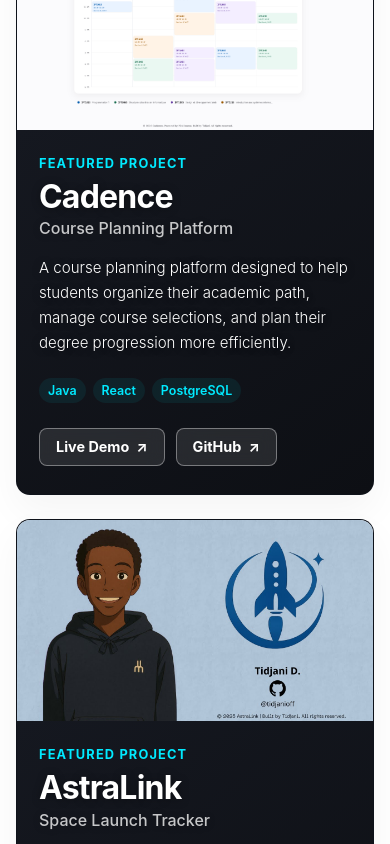
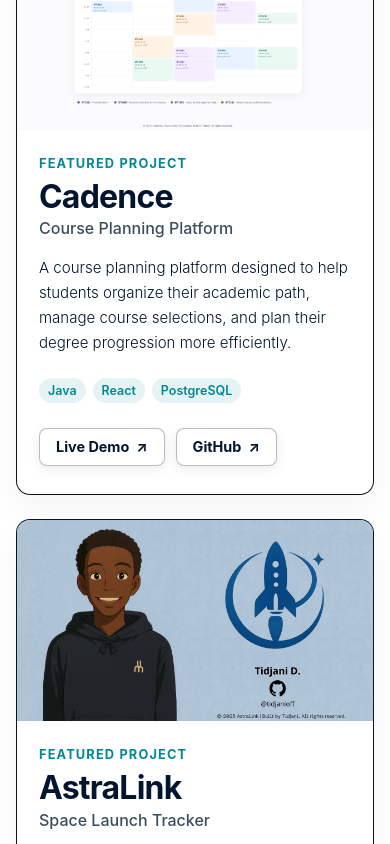
Before and after one commit to tidjanioff/tidjani-site, a React (Vite) app: page / in a window 390 px wide. Shown: the part 3220-4064 px from the top of the page. Built offline with nearby package versions, Linux system fonts and the light colour scheme.

Commit message:
Some UI changes for the new design

```diff
--- a/src/sections/Projects/ProjectsStyles.module.css
+++ b/src/sections/Projects/ProjectsStyles.module.css
@@ -279,6 +279,41 @@
     padding: 30px;
     background: linear-gradient(145deg, #151820, #0d0f14);
   }
+
+  :global([data-theme='light']) .content {
+    background: var(--project-card-bg);
+  }
+
+  :global([data-theme='light']) .content h2,
+  :global([data-theme='light']) .content h3,
+  :global([data-theme='light']) .description {
+    color: var(--text-color);
+    text-shadow: none;
+  }
+
+  :global([data-theme='light']) .projectTitle,
+  :global([data-theme='light']) .technologies li {
+    color: var(--github-background-color);
+  }
+
+  :global([data-theme='light']) .technologies li {
+    background-color: color-mix(in srgb, var(--github-background-color) 10%, transparent);
+  }
+
+  :global([data-theme='light']) .links a {
+    border-color: color-mix(in srgb, var(--text-color) 28%, transparent);
+    background-color: #ffffff;
+    box-shadow: 0 4px 12px rgba(18, 18, 18, 0.08);
+    color: var(--text-color);
+    backdrop-filter: none;
+  }
+
+  :global([data-theme='light']) .links a:hover,
+  :global([data-theme='light']) .links a:focus-visible {
+    border-color: var(--project-action-hover-color);
+    background-color: var(--project-action-hover-color);
+    color: #071014;
+  }
 }
 
 @media (max-width: 480px) {
```
Also changed, not shown: 7 other files (tests, documents, lock files or other folders).
